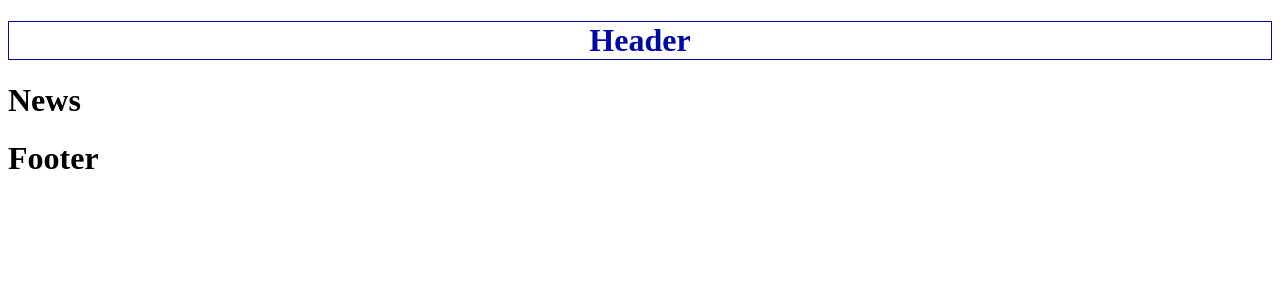
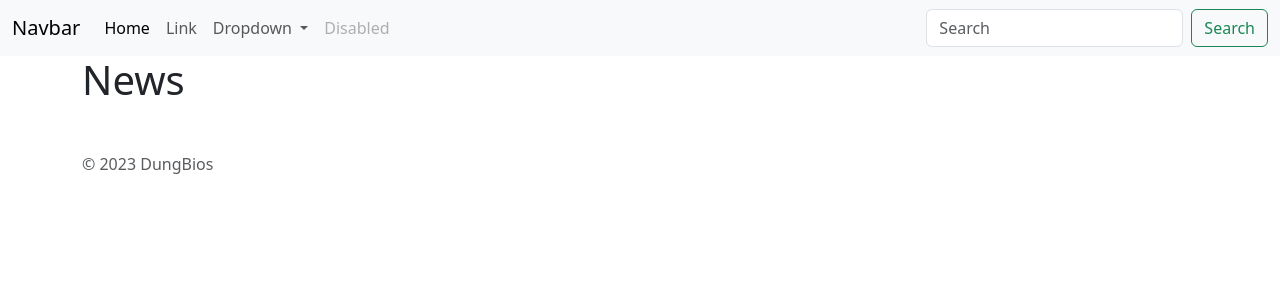
Before and after one commit to NguyenDung04/NodeDemoOne, a Node server app: page /news/ in a window 1280 px wide. Shown: the top 300 px of the page. Run offline with Node 20, Linux system fonts and the light colour scheme; some libraries are stand-ins or nearby versions.

Commit message:
Cập nhật toàn bộ mã nguồn

```diff
--- a/package.json
+++ b/package.json
@@ -2,6 +2,7 @@
   "name": "project_one",
   "version": "1.0.0",
   "description": "du an dau tien",
+  "type": "module",
   "main": "src/index.js",
   "scripts": {
     "start": "nodemon --inspect src/index.js",
--- /dev/null
+++ b/src/app/controllers/NewsControllers.js
@@ -0,0 +1,14 @@
+
+class NewsControllers {
+  // GET /news
+  index(req, res) {
+    res.render('news');
+  }
+
+  // GET /news/:slug
+  show(req, res) {
+    res.send('News detail');
+  }
+}
+
+export default new NewsControllers();
--- a/src/index.js
+++ b/src/index.js
@@ -2,22 +2,28 @@
 // const express = require('express')
 // const morgan = require('morgan')
 
-import path from 'path'
-import express from 'express'
-import morgan from 'morgan'
-import { engine } from 'express-handlebars'
+import path from 'path';
+import express from 'express';
+import morgan from 'morgan';
+import { engine } from 'express-handlebars';
 import { fileURLToPath } from 'url';
 
-const app = express()
-const port = 3000
+// Importing necessary modules
+import route from './routes/index.js';
+
+const app = express();
+const port = 3000;
 const __filename = fileURLToPath(import.meta.url);
 const __dirname = path.dirname(__filename);
 
 // Static files middleware
 app.use(express.static(path.join(__dirname, 'public')))
+// Body parser middleware and JSON parser middleware
+app.use(express.urlencoded({ extended: true }))
+app.use(express.json())
 
 // HTTP logger
-app.use(morgan('combined'))
+// app.use(morgan('combined'))
 
 // Template engine setup
 app.engine('hbs', engine({
@@ -26,13 +32,8 @@ app.engine('hbs', engine({
 app.set('view engine', 'hbs');
 app.set('views', path.join(__dirname, 'resources/views'));
 
-app.get('/', (req, res) => {
-  res.render('home');
-})
-
-app.get('/news', (req, res) => {
-  res.render('news');
-})
+// Importing routes init
+route(app);
 
 app.listen(port, () => {
   console.log(`Example app listening on port http://localhost:${port}`)
--- a/src/public/css/main.css
+++ b/src/public/css/main.css
@@ -1,9 +1,7 @@
-.header-title {
-  font-size: 32px;
-  color: #0008a7;
-  text-align: center;
-  margin-bottom: 20px;
-  border: 1px solid #000d97;
+.search-form {
+  border: 1px solid #a70000;
+  padding: 20px;
+  border-radius: 5px;
 }
 
 /*# sourceMappingURL=main.css.map */
--- a/src/resources/scss/_variables.scss
+++ b/src/resources/scss/_variables.scss
@@ -1,4 +1,3 @@
 // Định nghĩa biến
-$primary-color: #0008a7;
-$secondary-color: #000d97;
+$primary-color: #a70000;
 $border-radius: 10px;
--- a/src/resources/scss/main.scss
+++ b/src/resources/scss/main.scss
@@ -1,9 +1,7 @@
 @use 'variables' as vars;
 
-.header-title {
-  font-size: 32px;
-  color: vars.$primary-color;
-  text-align: center;
-  margin-bottom: 20px;
-  border: 1px solid vars.$secondary-color;
+.search-form {
+  border: 1px solid vars.$primary-color;
+  padding: 20px;
+  border-radius: 5px;
 }
--- a/src/resources/views/layouts/main.hbs
+++ b/src/resources/views/layouts/main.hbs
@@ -4,6 +4,7 @@
     <meta charset="UTF-8">
     <meta name="viewport" content="width=device-width, initial-scale=1.0">
     <title>{{title}}</title>
+    <link href="https://cdn.jsdelivr.net/npm/bootstrap@5.3.6/dist/css/bootstrap.min.css" rel="stylesheet" integrity="sha384-4Q6Gf2aSP4eDXB8Miphtr37CMZZQ5oXLH2yaXMJ2w8e2ZtHTl7GptT4jmndRuHDT" crossorigin="anonymous">
     <link rel="stylesheet" href="/css/main.css">
 </head>
 <body>
@@ -17,5 +18,8 @@
 
         {{> footer}}
     </div>
+    <script src="https://cdn.jsdelivr.net/npm/bootstrap@5.3.6/dist/js/bootstrap.bundle.min.js" integrity="sha384-j1CDi7MgGQ12Z7Qab0qlWQ/Qqz24Gc6BM0thvEMVjHnfYGF0rmFCozFSxQBxwHKO" crossorigin="anonymous"></script>
+    <script src="https://cdn.jsdelivr.net/npm/@popperjs/core@2.11.8/dist/umd/popper.min.js" integrity="sha384-I7E8VVD/ismYTF4hNIPjVp/Zjvgyol6VFvRkX/vR+Vc4jQkC+hVqc2pM8ODewa9r" crossorigin="anonymous"></script>
+    <script src="https://cdn.jsdelivr.net/npm/bootstrap@5.3.6/dist/js/bootstrap.min.js" integrity="sha384-RuyvpeZCxMJCqVUGFI0Do1mQrods/hhxYlcVfGPOfQtPJh0JCw12tUAZ/Mv10S7D" crossorigin="anonymous"></script>
 </body>
 </html>
--- a/src/resources/views/partials/footer.hbs
+++ b/src/resources/views/partials/footer.hbs
@@ -1,3 +1,5 @@
-<div class="footer">
-    <h1>Footer</h1>
-</div>
+<footer>
+  <div class="container">
+    <p class="text-muted mt-5">© 2023 DungBios</p>
+  </div>
+</footer>
--- a/src/resources/views/partials/header.hbs
+++ b/src/resources/views/partials/header.hbs
@@ -1,3 +1,36 @@
-<div class="header">
-    <h1 class="header-title">Header</h1>
-</div>
+<nav class="navbar navbar-expand-lg bg-body-tertiary">
+  <div class="container-fluid">
+    <a class="navbar-brand" href="#">Navbar</a>
+    <button class="navbar-toggler" type="button" data-bs-toggle="collapse" data-bs-target="#navbarSupportedContent" aria-controls="navbarSupportedContent" aria-expanded="false" aria-label="Toggle navigation">
+      <span class="navbar-toggler-icon"></span>
+    </button>
+    <div class="collapse navbar-collapse" id="navbarSupportedContent">
+      <ul class="navbar-nav me-auto mb-2 mb-lg-0">
+        <li class="nav-item">
+          <a class="nav-link active" aria-current="page" href="#">Home</a>
+        </li>
+        <li class="nav-item">
+          <a class="nav-link" href="#">Link</a>
+        </li>
+        <li class="nav-item dropdown">
+          <a class="nav-link dropdown-toggle" href="#" role="button" data-bs-toggle="dropdown" aria-expanded="false">
+            Dropdown
+          </a>
+          <ul class="dropdown-menu">
+            <li><a class="dropdown-item" href="#">Action</a></li>
+            <li><a class="dropdown-item" href="#">Another action</a></li>
+            <li><hr class="dropdown-divider"></li>
+            <li><a class="dropdown-item" href="#">Something else here</a></li>
+          </ul>
+        </li>
+        <li class="nav-item">
+          <a class="nav-link disabled" aria-disabled="true">Disabled</a>
+        </li>
+      </ul>
+      <form class="d-flex" role="search">
+        <input class="form-control me-2" type="search" placeholder="Search" aria-label="Search"/>
+        <button class="btn btn-outline-success" type="submit">Search</button>
+      </form>
+    </div>
+  </div>
+</nav>
```
Also changed, not shown: src/app/controllers/SiteController.js (added, +14 -0 lines), src/resources/views/home.hbs (+26 -0 lines), src/resources/views/search.hbs (added, +13 -0 lines), src/routes/index.js (added, +13 -0 lines), src/routes/news.js (added, +10 -0 lines), src/routes/site.js (added, +12 -0 lines), 1 other file.
